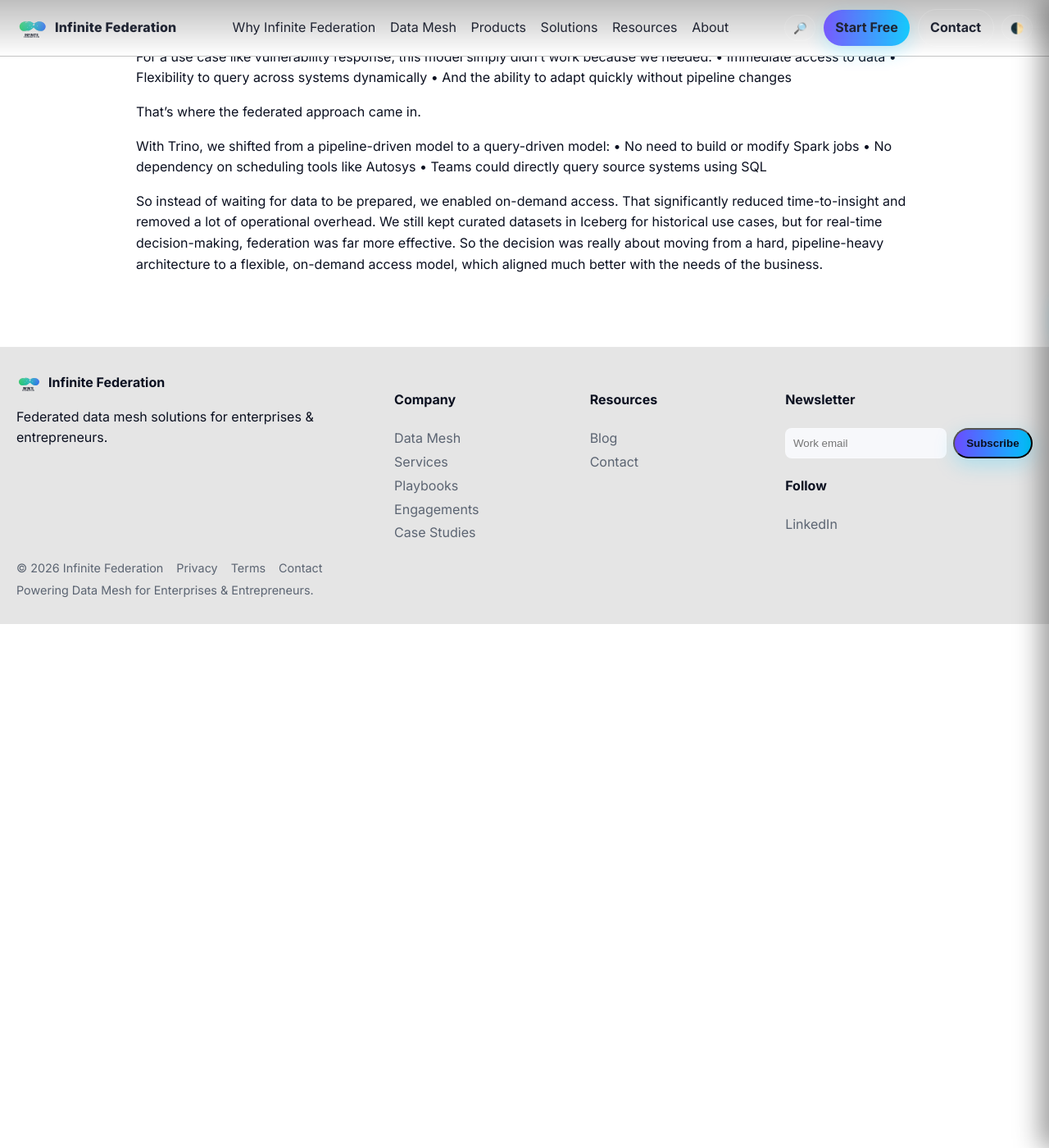
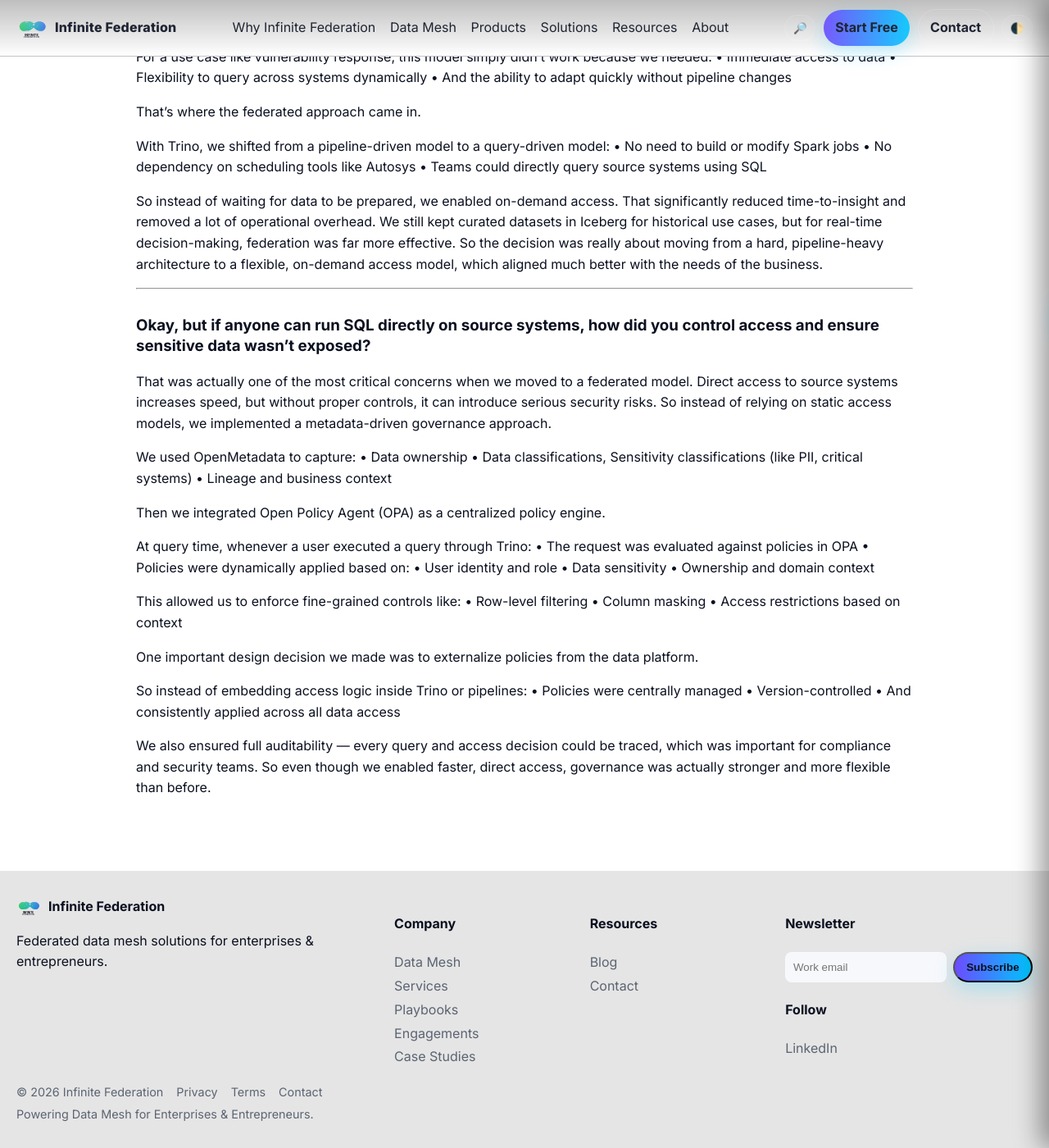
Before and after one commit to InfiniteFederation/InfiniteFederation.github.io, a Jekyll site: the page built from lab/02.md, in a window 1280 px wide and 1400 px high, scrolled down 1389 px. Shown: the whole window at 82% size. Built offline with Jekyll 4.4.1, drawn with Linux system fonts in a browser that asks for light colours; our own code applies the rules of GitHub Pages for plain Markdown files.

Commit message:
Update 02.md

```diff
--- a/lab/02.md
+++ b/lab/02.md
@@ -70,3 +70,39 @@ So instead of waiting for data to be prepared, we enabled on-demand access.
 That significantly reduced time-to-insight and removed a lot of operational overhead.
 We still kept curated datasets in Iceberg for historical use cases, but for real-time decision-making, federation was far more effective.
 So the decision was really about moving from a hard, pipeline-heavy architecture to a flexible, on-demand access model, which aligned much better with the needs of the business.
+
+------
+
+### Okay, but if anyone can run SQL directly on source systems, how did you control access and ensure sensitive data wasn’t exposed?
+That was actually one of the most critical concerns when we moved to a federated model.
+Direct access to source systems increases speed, but without proper controls, it can introduce serious security risks.
+So instead of relying on static access models, we implemented a metadata-driven governance approach.
+
+We used OpenMetadata to capture:
+	•	Data ownership
+	•	Data classifications, Sensitivity classifications (like PII, critical systems)
+	•	Lineage and business context
+
+Then we integrated Open Policy Agent (OPA) as a centralized policy engine.
+
+At query time, whenever a user executed a query through Trino:
+	•	The request was evaluated against policies in OPA
+	•	Policies were dynamically applied based on:
+	•	User identity and role
+	•	Data sensitivity
+	•	Ownership and domain context
+
+This allowed us to enforce fine-grained controls like:
+	•	Row-level filtering
+	•	Column masking
+	•	Access restrictions based on context
+
+One important design decision we made was to externalize policies from the data platform.
+
+So instead of embedding access logic inside Trino or pipelines:
+	•	Policies were centrally managed
+	•	Version-controlled
+	•	And consistently applied across all data access
+
+We also ensured full auditability — every query and access decision could be traced, which was important for compliance and security teams.
+So even though we enabled faster, direct access, governance was actually stronger and more flexible than before.
```
